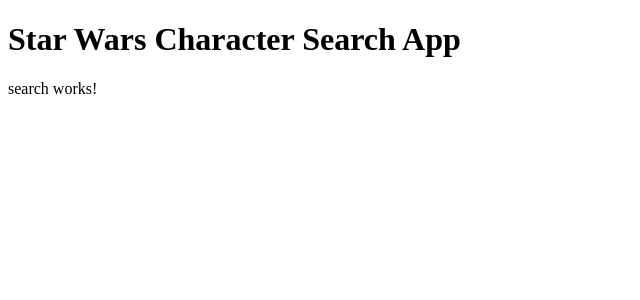
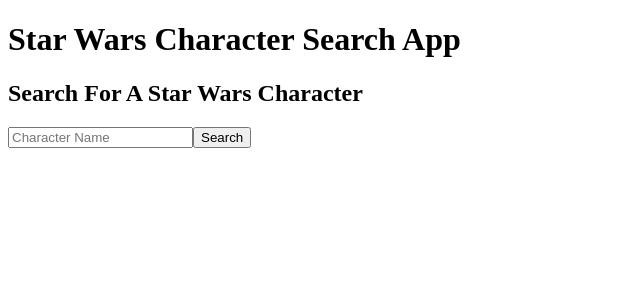
Before and after one commit to mahuntington/starwars, an Angular app: page / in a window 1280 px wide. Shown: the top 300 px of the page, without its empty margins (0-640 px from the left). Built offline with nearby package versions, Linux system fonts and the light colour scheme.

Commit message:
search component html

```diff
--- a/src/app/search/search.component.html
+++ b/src/app/search/search.component.html
@@ -1,3 +1,7 @@
-<p>
-  search works!
-</p>
+<section>
+    <h2>Search For A Star Wars Character</h2>
+    <form>
+        <input type="text" placeholder="Character Name"/>
+        <input type="submit" value="Search"/>
+    </form>
+</section>
```
